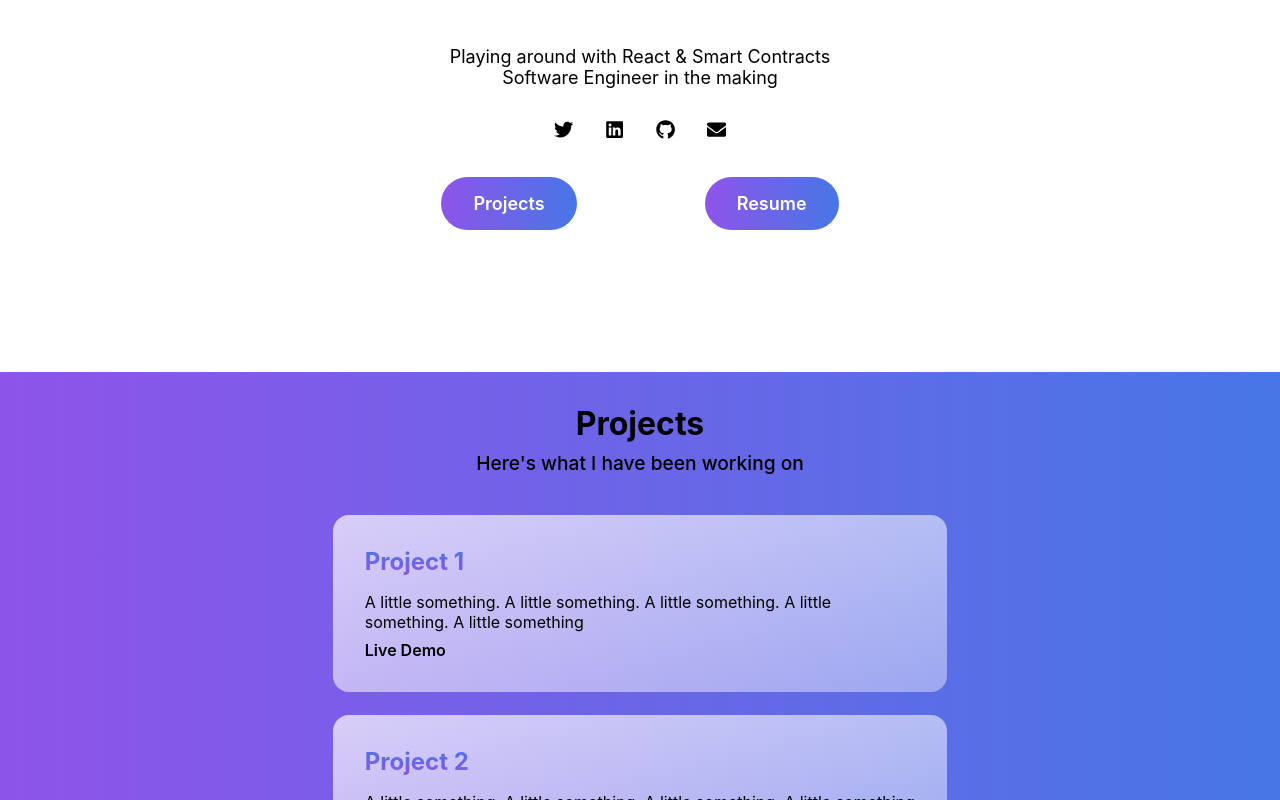
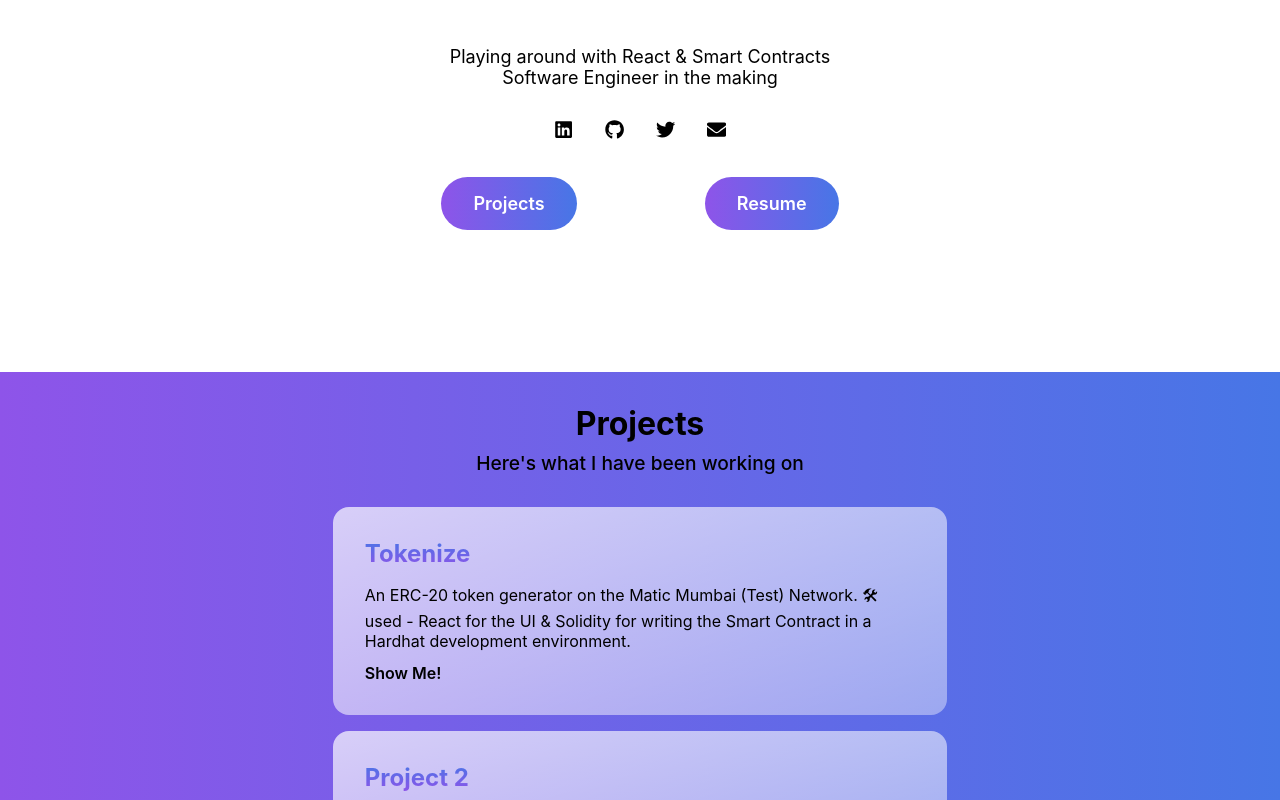
Before and after one commit to sahilsait/sahilsite, a React (Vite) app: page / in a window 1280 px wide. Shown: the part 460-1260 px from the top of the page. Built offline with nearby package versions, Linux system fonts and the light colour scheme.

Commit message:
mvp 🚀

```diff
--- a/package.json
+++ b/package.json
@@ -1,11 +1,12 @@
 {
+  "homepage": "https://sahilsait.github.io/",
   "name": "sahilsite",
   "private": true,
   "version": "0.0.0",
   "scripts": {
     "dev": "vite",
     "build": "vite build",
-    "preview": "vite preview"
+    "preview": "vite preview --port 8080"
   },
   "dependencies": {
     "react": "^17.0.2",
@@ -13,6 +14,7 @@
   },
   "devDependencies": {
     "@vitejs/plugin-react": "^1.0.7",
+    "gh-pages": "^3.2.3",
     "vite": "^2.9.0"
   }
 }
--- a/src/App.jsx
+++ b/src/App.jsx
@@ -20,9 +20,9 @@ function App() {
         Software Engineer in the making
       </div>
       <div className='social-networks'>
+        <a href='https://www.linkedin.com/in/sahilsait/' target="_blank" noopener noreferrer><FaLinkedin /></a>
+        <a href='https://github.com/sahilsait' target="_blank" noopener noreferrer><FaGithub /></a>
         <a href='https://twitter.com/sahilsaitn' target="_blank" noopener noreferrer><FaTwitter/></a>
-        <a href='https://www.linkedin.com/in/sahilsait/' target="_blank" noopener noreferrer><FaLinkedin /></a>
-        <a href='https://github.com/SahilSait' target="_blank" noopener noreferrer><FaGithub /></a>
         <a href="mailto:sahilsaitofficial@gmail.com">
           <FaEnvelope />
         </a>
--- a/src/projectData.js
+++ b/src/projectData.js
@@ -1,9 +1,9 @@
 const projectData = [
   {
-    name: "Project 1",
+    name: "Tokenize",
     link: "#",
     description:
-      "A little something. A little something. A little something. A little something. A little something",
+      "An ERC-20 token generator on the Matic Mumbai (Test) Network. 🛠 used - React for the UI & Solidity for writing the Smart Contract in a Hardhat development environment.",
   },
   {
     name: "Project 2",
--- a/src/projects.jsx
+++ b/src/projects.jsx
@@ -14,8 +14,8 @@ const Projects = () => {
             return(
               <div className='project' key={project.name}>
                 <h3 style={{marginBottom: "1rem"}}>{project.name}</h3>
-                <p style={{marginBottom: "0.5rem"}}>{project.description}</p>
-                <a style={{textDecoration: "none", color: "black", fontWeight: "600"}} href='#'>Live Demo</a>
+                <p style={{marginBottom: "0.75rem"}}>{project.description}</p>
+                <a style={{textDecoration: "none", color: "black", fontWeight: "600"}} href='#'>Show Me!</a>
               </div>
             )
           })}
--- a/vite.config.js
+++ b/vite.config.js
@@ -1,7 +1,7 @@
-import { defineConfig } from 'vite'
-import react from '@vitejs/plugin-react'
+import { defineConfig } from "vite";
+import react from "@vitejs/plugin-react";
 
 // https://vitejs.dev/config/
 export default defineConfig({
-  plugins: [react()]
-})
+  plugins: [react()],
+});
```
Also changed, not shown: 2 other files (tests, documents, lock files or other folders).
